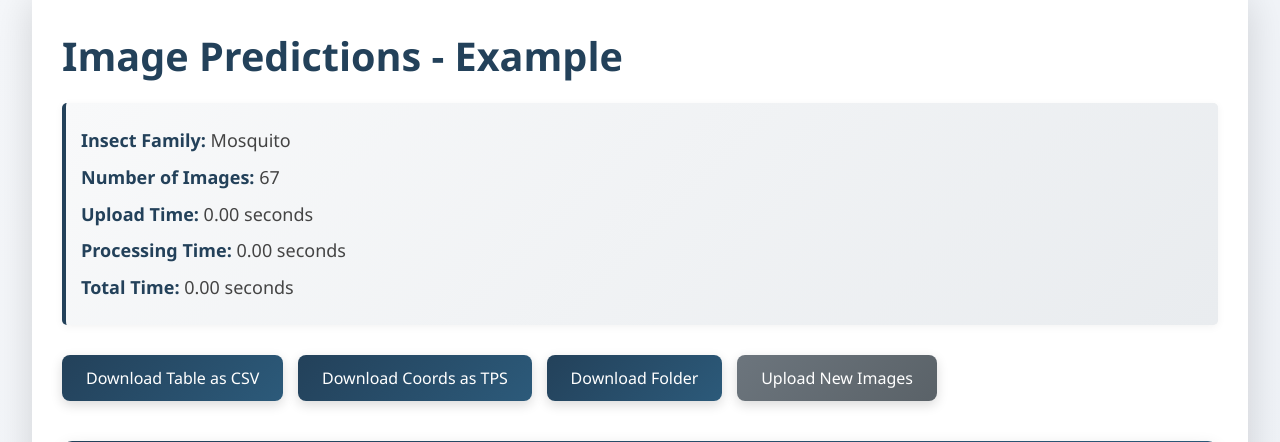
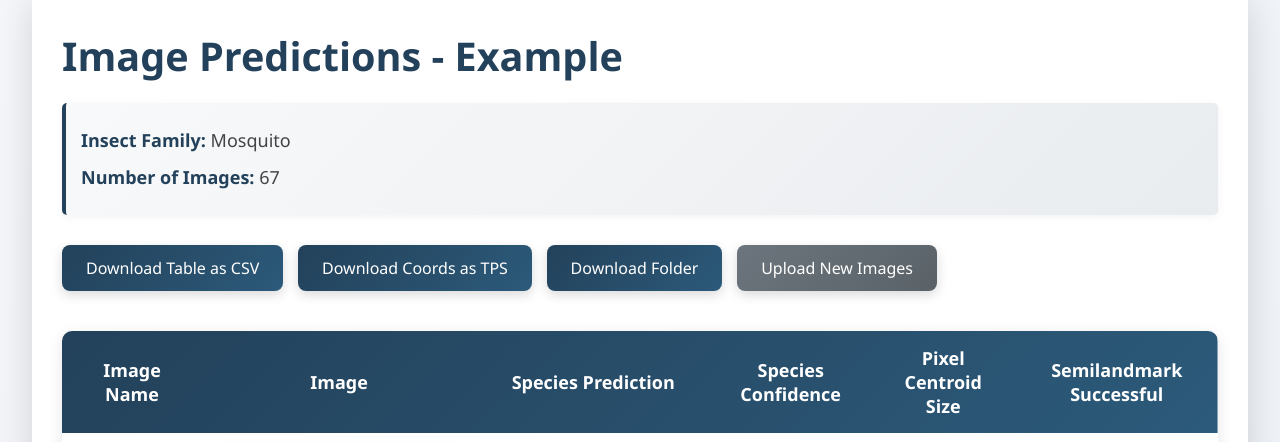
Before and after one commit to KNolte19/ITHILDIN, a Flask app: page /get_example in a window 1280 px wide. Shown: the part 31-473 px from the top of the page. Run offline with Flask 3, Linux system fonts and the light colour scheme.

Commit message:
feat: remove timing tracking and progress bar
Agent-Logs-Url: https://github.com/KNolte19/ITHILDIN/sessions/ba3940c6-2cd0-4d66-95e3-ac7a6431d9db

Co-authored-by: KNolte19 <60223645+KNolte19@users.noreply.github.com>

```diff
--- a/app.py
+++ b/app.py
@@ -153,9 +153,6 @@ def search_session():
             family=family,
             has_classifier=has_classifier,
             allow_storage=allow_storage,
-            upload_time="N/A",
-            processing_time="N/A",
-            total_time="N/A",
             num_images=len(prediction_dict)
         )
     except Exception as e:
@@ -195,9 +192,6 @@ def upload_folder():
         file: Multiple image files (.jpg, .jpeg, .png, .tif, .tiff)
         family: Selected insect family (mosquito, drosophila, tsetse)
     """
-    # Track start time for progress
-    upload_start_time = time.time()
-
     # Read long-term storage consent (checkbox sends "on" when checked)
     allow_storage = request.form.get("allow_long_term_storage", "off") == "on"
     session["allow_storage"] = allow_storage
@@ -251,12 +245,6 @@ def upload_folder():
     allowed_extensions = (".jpg", ".jpeg", ".png", ".tif", ".tiff")
     files = [file for file in files if file.filename.endswith(allowed_extensions)]
 
-    # Track upload completion time
-    upload_time = time.time() - upload_start_time
-
-    # Track processing start time
-    processing_start_time = time.time()
-
     # Extract filenames and create output paths
     file_name_list = [file.filename.split(".")[0] for file in files]
     processed_file_name_list = [
@@ -265,28 +253,10 @@ def upload_folder():
     ]
 
     # Run ITHILDIN prediction pipeline on each image with family parameter
-    # Collect timing information
-    all_timings = []
     for i, file in enumerate(files):
-        timing_info = {}
-        main.run_prediction(file, save_path=processed_file_name_list[i], family=selected_family, timing_info=timing_info)
-        all_timings.append(timing_info)
+        main.run_prediction(file, save_path=processed_file_name_list[i], family=selected_family)
 
-    # Track total processing time
-    processing_time = time.time() - processing_start_time
-    total_time = time.time() - upload_start_time
-
-    # Calculate average timing for each step
-    avg_timings = {}
-    if all_timings:
-        for key in all_timings[0].keys():
-            avg_timings[key] = sum(t.get(key, 0) for t in all_timings) / len(all_timings)
-
-    # Log timing information for performance analysis
-    app.logger.info(f"Processing complete for session {session['identifier']}")
-    app.logger.info(f"Number of images: {len(files)}")
-    app.logger.info(f"Average timings per image: {avg_timings}")
-    app.logger.info(f"Total processing time: {processing_time:.2f}s")
+    app.logger.info(f"Processing complete for session {session['identifier']} ({len(files)} images)")
 
     # Generate dataframe from prediction results
     prediction_df = utils.json_to_dataframe(session["request_path_processed"], semilandmark=True, family=session["family"], with_lm_predictions=False, coordinate_type="unscaled")
@@ -314,9 +284,6 @@ def upload_folder():
         family=selected_family,
         has_classifier=has_classifier,
         allow_storage=allow_storage,
-        upload_time=f"{upload_time:.2f}",
-        processing_time=f"{processing_time:.2f}",
-        total_time=f"{total_time:.2f}",
         num_images=len(files)
     )
 
@@ -378,9 +345,6 @@ def get_example():
         family="mosquito",
         has_classifier=True,
         allow_storage=True,
-        upload_time="0.00",
-        processing_time="0.00",
-        total_time="0.00",
         num_images=len(prediction_dict)
     )
 
--- a/templates/predictions.html
+++ b/templates/predictions.html
@@ -21,9 +21,6 @@
     <div class="info-section" style="background-color: #f0f0f0; padding: 15px; margin-bottom: 20px; border-radius: 5px;">
       <p><strong>Insect Family:</strong> {{ family|capitalize }}</p>
       <p><strong>Number of Images:</strong> {{ num_images }}</p>
-      <p><strong>Upload Time:</strong> {{ upload_time }} seconds</p>
-      <p><strong>Processing Time:</strong> {{ processing_time }} seconds</p>
-      <p><strong>Total Time:</strong> {{ total_time }} seconds</p>
       {% if not has_classifier %}
       <p style="color: #856404; background-color: #fff3cd; padding: 10px; border-radius: 3px; margin-top: 10px;">
         <strong>Note:</strong> Species identification is only available for mosquito wings. Only landmark predictions are shown for {{ family }} analysis.
--- a/templates/upload.html
+++ b/templates/upload.html
@@ -79,12 +79,6 @@
                     </div>
                     <input type="file" name="file" multiple class="input-file" id="fileInput"/>
                     <button type="submit" class="btn-submit" id="uploadButton" disabled>Upload & Classify</button>
-                    <div id="progressContainer" style="display:none; margin-top: 20px;">
-                        <p id="progressText">Processing images, please wait...</p>
-                        <div style="width: 100%; background-color: #f0f0f0; border-radius: 5px;">
-                            <div id="progressBar" style="width: 0%; height: 30px; background-color: #4CAF50; border-radius: 5px; text-align: center; line-height: 30px; color: white;"></div>
-                        </div>
-                    </div>
                 </form>
 
             </section>
```
